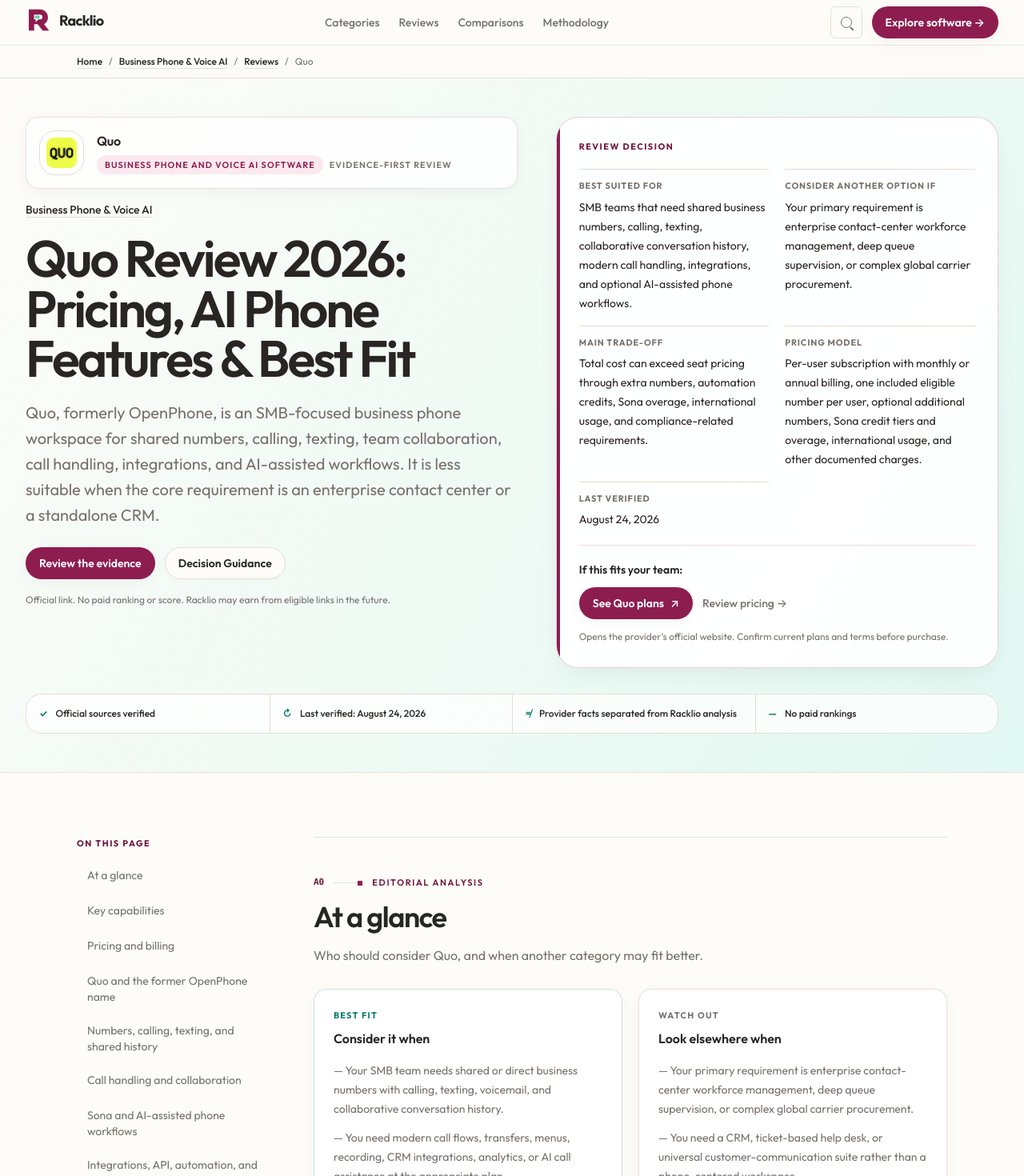
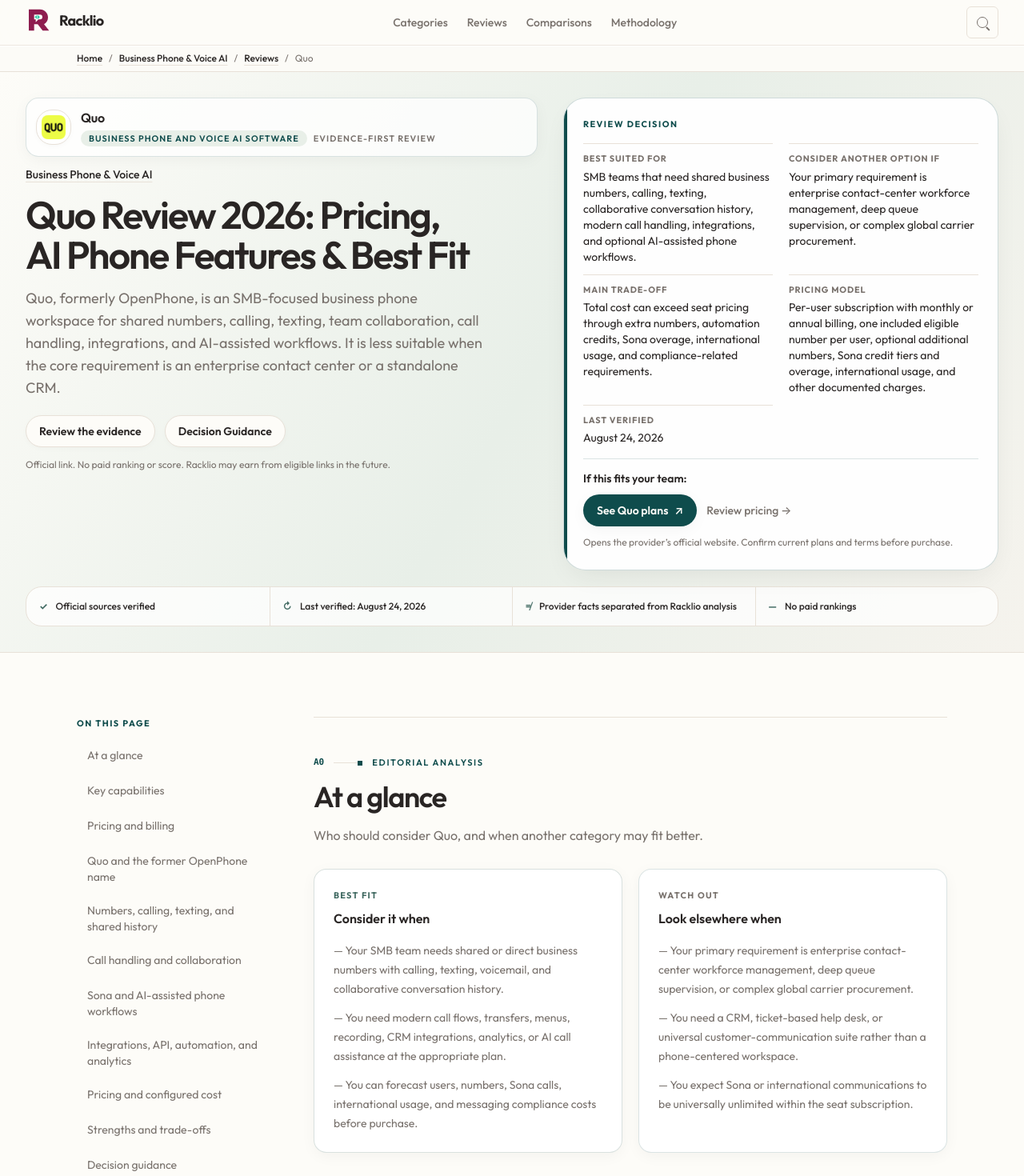
Before and after one commit to shiftorai/Racklio, a React (Vite) app: page /reviews/quo in a window 1280 px wide. Shown: the top 1470 px of the page at 80% size. Built offline with nearby package versions, Linux system fonts and the light colour scheme.

Commit message:
feat: finalize Racklio visual and conversion evolution

```diff
--- a/src/components/commercial/commercial-page-template.tsx
+++ b/src/components/commercial/commercial-page-template.tsx
@@ -193,7 +193,7 @@
         </Container>
       </div>
       <Section
-        className="border-b border-border bg-[linear-gradient(120deg,var(--color-surface),var(--color-mint-subtle))] py-7 sm:py-10 lg:py-12"
+        className="border-b border-border bg-[linear-gradient(120deg,var(--color-surface)_0%,var(--color-surface-mint)_52%,var(--color-surface-soft)_100%)] py-7 sm:py-10 lg:py-12"
         spacing="none"
       >
         <Container>
@@ -233,7 +233,9 @@
                 {data.dek}
               </p>
               <div className="mt-6 flex flex-wrap gap-3">
-                <ButtonLink href="#overview">Review the evidence</ButtonLink>
+                <ButtonLink href="#overview" variant="secondary">
+                  Review the evidence
+                </ButtonLink>
                 <ButtonLink href="#scenarios" variant="secondary">
                   See decision scenarios
                 </ButtonLink>
--- a/src/components/editorial/decision-system.tsx
+++ b/src/components/editorial/decision-system.tsx
@@ -95,7 +95,7 @@
   title?: string;
 }) {
   return (
-    <aside className="primary-decision-card relative min-w-0 overflow-hidden rounded-[1.75rem] border border-brand/20 bg-white/92 p-6 shadow-panel sm:p-7">
+    <aside className="primary-decision-card relative min-w-0 overflow-hidden rounded-[1.75rem] border border-brand/20 bg-white/92 p-5 shadow-panel sm:p-6">
       <div
         aria-hidden="true"
         className="absolute inset-y-0 left-0 w-1 bg-brand"
@@ -103,20 +103,21 @@
       <p className="text-[0.68rem] font-bold tracking-[0.14em] text-accent-strong uppercase">
         {title}
       </p>
-      <dl className="mt-5 grid min-w-0 gap-x-5 gap-y-4 sm:grid-cols-2">
+      <dl className="mt-4 grid min-w-0 gap-x-5 gap-y-3 sm:grid-cols-2">
         {items.map((item) => (
-          <div className="min-w-0 border-t border-border pt-3" key={item.label}>
+          <div
+            className="min-w-0 border-t border-border pt-2.5"
+            key={item.label}
+          >
             <dt className="text-[0.68rem] font-bold tracking-[0.08em] text-muted-foreground uppercase">
               {item.label}
             </dt>
-            <dd className="mt-1.5 break-words text-sm leading-6">
-              {item.text}
-            </dd>
+            <dd className="mt-1 break-words text-sm leading-5">{item.text}</dd>
           </div>
         ))}
       </dl>
       {footer ? (
-        <div className="mt-5 min-w-0 border-t border-brand/15 pt-5">
+        <div className="mt-4 min-w-0 border-t border-brand/15 pt-3.5">
           {footer}
         </div>
       ) : null}
--- a/src/components/editorial/provider-action.tsx
+++ b/src/components/editorial/provider-action.tsx
@@ -25,7 +25,7 @@
     return (
       <div className="min-w-0 max-w-full">
         <p className="text-sm font-semibold">If this fits your team:</p>
-        <div className="mt-3 flex min-w-0 flex-col gap-3 sm:flex-row sm:items-center">
+        <div className="mt-2.5 flex min-w-0 flex-col gap-3 sm:flex-row sm:items-center">
           <ButtonLink
             className="w-full sm:w-auto"
             data-cta-kind="provider-action-early"
@@ -50,7 +50,7 @@
             </Link>
           ) : null}
         </div>
-        <p className="mt-3 break-words text-xs leading-5 text-muted-foreground">
+        <p className="mt-2.5 break-words text-xs leading-5 text-muted-foreground">
           {affiliate
             ? 'Affiliate link. Racklio may earn a commission at no additional cost to you; this does not influence the review.'
             : 'Opens the provider’s official website. Confirm current plans and terms before purchase.'}
--- a/src/components/layout/footer.tsx
+++ b/src/components/layout/footer.tsx
@@ -22,7 +22,7 @@
       className={cn(
         'border-t',
         tone === 'dark'
-          ? 'relative border-white/10 bg-foreground text-white before:absolute before:inset-x-0 before:top-0 before:h-px before:bg-[linear-gradient(90deg,var(--color-mint),var(--color-brand),transparent_85%)]'
+          ? 'relative border-white/10 bg-foreground text-white before:absolute before:inset-x-0 before:top-0 before:h-px before:bg-[linear-gradient(90deg,var(--color-surface-mint),var(--color-accent),transparent_85%)]'
           : 'border-border',
         className,
       )}
--- a/src/components/layout/site-header.tsx
+++ b/src/components/layout/site-header.tsx
@@ -1,5 +1,5 @@
 import { RacklioLogo } from '@/components/brand';
-import { ButtonLink, Container, Link } from '@/components/ui';
+import { Container, Link } from '@/components/ui';
 
 const navigation = [
   ['Categories', '/#categories'],
@@ -50,22 +50,14 @@
             <NavigationLinks />
           </nav>
 
-          <div className="hidden items-center gap-3 lg:flex">
           <Link
             aria-label="Search Racklio"
-              className="inline-flex size-10 items-center justify-center rounded-md border border-border text-muted-foreground hover:text-foreground"
+            className="hidden size-10 items-center justify-center rounded-md border border-border text-muted-foreground hover:text-foreground lg:inline-flex"
             href="/#software-search"
             variant="unstyled"
           >
             <span aria-hidden="true" className="search-icon" />
           </Link>
-            <ButtonLink
-              className="bg-brand hover:bg-accent-hover"
-              href="/#categories"
-            >
-              Explore software →
-            </ButtonLink>
-          </div>
 
           <details className="group relative lg:hidden">
             <summary className="flex min-h-11 cursor-pointer list-none items-center gap-2 rounded-md border border-border bg-surface-raised px-3 text-sm font-semibold marker:content-none">
@@ -83,21 +75,15 @@
               <nav aria-label="Mobile primary" className="grid">
                 <NavigationLinks mobile />
               </nav>
-              <div className="mt-4 grid grid-cols-[2.75rem_1fr] gap-2">
+              <div className="mt-4">
                 <Link
                   aria-label="Search Racklio"
-                  className="inline-flex min-h-11 items-center justify-center rounded-md border border-border"
+                  className="inline-flex size-11 items-center justify-center rounded-md border border-border"
                   href="/#software-search"
                   variant="unstyled"
                 >
                   <span aria-hidden="true" className="search-icon" />
                 </Link>
-                <ButtonLink
-                  className="bg-brand hover:bg-accent-hover"
-                  href="/#categories"
-                >
-                  Explore software
-                </ButtonLink>
               </div>
             </div>
           </details>
--- a/src/components/reviews/software-review-template.tsx
+++ b/src/components/reviews/software-review-template.tsx
@@ -224,7 +224,7 @@
         <Container>
           <nav
             aria-label="Breadcrumb"
-            className="py-3 text-xs text-muted-foreground"
+            className="py-2 text-xs text-muted-foreground"
           >
             <ol className="flex flex-wrap gap-2">
               <li>
@@ -247,20 +247,20 @@
         </Container>
       </div>
       <Section
-        className="border-b border-border bg-[linear-gradient(120deg,var(--color-surface),var(--color-mint-subtle))] py-7 sm:py-10 lg:py-12"
+        className="border-b border-border bg-[linear-gradient(120deg,var(--color-surface)_0%,var(--color-surface-mint)_52%,var(--color-surface-soft)_100%)] py-5 sm:py-7 lg:py-8"
         spacing="none"
       >
         <Container className="min-w-0 max-w-full">
-          <div className="grid min-w-0 max-w-full items-start gap-7 lg:grid-cols-[minmax(0,1fr)_minmax(23rem,0.9fr)] lg:gap-12">
+          <div className="grid min-w-0 max-w-full items-start gap-5 lg:grid-cols-[minmax(0,1fr)_minmax(20rem,0.85fr)] lg:gap-8">
             <div className="min-w-0 max-w-full">
-              <div className="flex min-w-0 items-center gap-3 rounded-2xl border border-brand/15 bg-white/75 p-3 shadow-card sm:gap-4 sm:p-4">
-                <ProductLogo loading="eager" name={data.name} size="lg" />
+              <div className="flex min-w-0 items-center gap-2.5 rounded-2xl border border-brand/15 bg-white/75 p-2.5 shadow-card sm:gap-3 sm:p-3">
+                <ProductLogo loading="eager" name={data.name} size="md" />
                 <div className="min-w-0">
                   <p className="font-semibold tracking-[-0.02em]">
                     {data.name}
                   </p>
-                  <div className="mt-1.5 flex flex-wrap items-center gap-2 text-[0.68rem] font-semibold tracking-[0.1em] uppercase">
-                    <span className="rounded-full bg-accent-subtle px-2.5 py-1 text-brand">
+                  <div className="mt-1 flex flex-wrap items-center gap-2 text-[0.68rem] font-semibold tracking-[0.1em] uppercase">
+                    <span className="rounded-full bg-accent-subtle px-2.5 py-0.5 text-brand">
                       {data.category}
                     </span>
                     <span className="text-muted-foreground">
@@ -272,7 +272,7 @@
               {data.categoryLinks?.length ? (
                 <nav
                   aria-label="Related software categories"
-                  className="mt-4 flex flex-wrap gap-x-5 gap-y-2 text-sm"
+                  className="mt-3 flex flex-wrap gap-x-4 gap-y-1.5 text-sm"
                 >
                   {data.categoryLinks.map((category) => (
                     <Link href={category.href} key={category.href}>
@@ -281,13 +281,13 @@
                   ))}
                 </nav>
               ) : null}
-              <h1 className="mt-5 max-w-4xl break-words text-4xl leading-[1.02] font-semibold tracking-[-0.045em] sm:text-[clamp(3.25rem,5vw,4.75rem)] sm:leading-[0.98]">
+              <h1 className="mt-4 max-w-3xl break-words text-[clamp(2.25rem,9vw,2.75rem)] leading-[1.05] font-semibold tracking-[-0.04em] sm:text-[clamp(2.625rem,3.75vw,3.5rem)] sm:leading-[1.03]">
                 {data.headline}
               </h1>
-              <p className="mt-5 max-w-2xl break-words text-lg leading-8 text-muted-foreground sm:text-xl">
+              <p className="mt-4 max-w-xl break-words text-base leading-7 text-muted-foreground sm:text-lg sm:leading-7">
                 {data.dek}
               </p>
-              <div className="mt-6 flex flex-wrap gap-3">
+              <div className="mt-5 flex flex-wrap gap-3">
                 {usesAffiliateLink ? (
                   <ButtonLink
                     href={commercialUrl}
@@ -297,13 +297,15 @@
                     Visit {data.name}
                   </ButtonLink>
                 ) : (
-                  <ButtonLink href="#overview">Review the evidence</ButtonLink>
+                  <ButtonLink href="#overview" variant="secondary">
+                    Review the evidence
+                  </ButtonLink>
                 )}
                 <ButtonLink href="#decision" variant="secondary">
                   Decision Guidance
                 </ButtonLink>
               </div>
-              <p className="mt-4 break-words text-xs leading-5 text-muted-foreground">
+              <p className="mt-3 break-words text-xs leading-5 text-muted-foreground">
                 {usesAffiliateLink
                   ? 'Affiliate disclosure: Racklio may earn a commission if you use this commercial link, at no additional cost to you. Affiliate status does not influence this review.'
                   : 'Official link. No paid ranking or score. Racklio may earn from eligible links in the future.'}
@@ -324,7 +326,7 @@
               title="Review decision"
             />
           </div>
-          <div className="mt-8">
+          <div className="mt-5">
             <VerificationStrip date={verificationDate} />
           </div>
         </Container>
@@ -365,7 +367,7 @@
             <aside className="min-w-0 max-w-full">
               <SectionNavigation items={toc} label="Review sections" />
             </aside>
-            <article className="min-w-0 max-w-full space-y-9 sm:space-y-10">
+            <article className="min-w-0 max-w-full space-y-8 sm:space-y-9">
               <ReviewSection
                 code="A0"
                 id="overview"
--- a/src/styles/globals.css
+++ b/src/styles/globals.css
@@ -15,38 +15,37 @@
 :root {
   color-scheme: light;
 
-  --ds-brand-primary: #8e1d4f;
-  --ds-brand-primary-hover: #6f143c;
-  --ds-brand-primary-surface: #fbe9ef;
-  --ds-evidence-accent: #2ecaa6;
+  --ds-brand-primary: #0f4c4c;
+  --ds-brand-primary-hover: #0b3f3f;
+  --ds-brand-primary-surface: #e8efe8;
+  --ds-evidence-accent: #5f857c;
   --ds-canvas: #fdfcf8;
   --ds-ink: #292524;
   --ds-surface: var(--ds-canvas);
   --ds-surface-raised: #ffffff;
   --ds-foreground: var(--ds-ink);
-  --ds-muted: #f3f0ea;
+  --ds-muted: #f4f1eb;
   --ds-muted-foreground: #78716c;
-  --ds-border: #e5dfd6;
+  --ds-border: #e8e1d8;
   --ds-navy-muted: #b9b6ae;
-  --ds-accent: var(--ds-brand-primary);
-  --ds-accent-hover: var(--ds-brand-primary-hover);
-  --ds-accent-strong: var(--ds-brand-primary-hover);
-  --ds-accent-foreground: #ffffff;
-  --ds-accent-subtle: var(--ds-brand-primary-surface);
+  --ds-accent: #0f4c4c;
+  --ds-accent-hover: #0b3f3f;
+  --ds-accent-strong: #0f4c4c;
+  --ds-accent-foreground: #fdfcf8;
+  --ds-accent-subtle: #e8efe8;
   --ds-brand: var(--ds-brand-primary);
   --ds-mint: var(--ds-evidence-accent);
-  --ds-mint-hover: #25b894;
-  --ds-mint-deep: #087d67;
-  --ds-mint-subtle: #e2f8f2;
-  --ds-coral: #ef7c68;
-  --ds-danger: #dc2626;
-  --ds-danger-hover: #b91c1c;
-  --ds-danger-foreground: #ffffff;
-  --ds-success: #157347;
-  --ds-success-subtle: #dcfce7;
-  --ds-surface-soft: #efedf4;
+  --ds-mint-hover: #4c756c;
+  --ds-mint-deep: #416a62;
+  --ds-mint-subtle: #e8efe8;
+  --ds-danger: #0f4c4c;
+  --ds-danger-hover: #0b3f3f;
+  --ds-danger-foreground: #fdfcf8;
+  --ds-success: #416a62;
+  --ds-success-subtle: #e8efe8;
+  --ds-surface-soft: #f5f3ed;
   --ds-surface-mint: #e8efe8;
-  --ds-surface-peach: #fff0ed;
+  --ds-surface-neutral: #f5f3ed;
 }
 
 @theme inline {
@@ -68,7 +67,6 @@
   --color-mint-hover: var(--ds-mint-hover);
   --color-mint-deep: var(--ds-mint-deep);
   --color-mint-subtle: var(--ds-mint-subtle);
-  --color-coral: var(--ds-coral);
   --color-danger: var(--ds-danger);
   --color-danger-hover: var(--ds-danger-hover);
   --color-danger-foreground: var(--ds-danger-foreground);
@@ -76,7 +74,7 @@
   --color-success-subtle: var(--ds-success-subtle);
   --color-surface-soft: var(--ds-surface-soft);
   --color-surface-mint: var(--ds-surface-mint);
-  --color-surface-peach: var(--ds-surface-peach);
+  --color-surface-neutral: var(--ds-surface-neutral);
 
   /* Typography */
   --font-sans:
@@ -139,7 +137,12 @@
     min-width: 0;
     min-height: 100dvh;
     margin: 0;
-    background: var(--color-surface);
+    background-color: var(--color-surface);
+    background-image: radial-gradient(
+      rgb(41 37 36 / 0.035) 0.5px,
+      transparent 0.7px
+    );
+    background-size: 10px 10px;
     color: var(--color-foreground);
     font-family: var(--font-sans);
   }
@@ -162,6 +165,7 @@
   :focus-visible {
     outline: 2px solid var(--color-accent);
     outline-offset: 3px;
+    box-shadow: 0 0 0 4px rgb(253 252 248 / 0.95);
   }
 
   ::selection {
@@ -213,10 +217,10 @@
 
   .reveal {
     opacity: 0;
-    translate: 0 1rem;
+    translate: 0 1.875rem;
     transition:
-      opacity 650ms ease,
-      translate 650ms ease;
+      opacity 800ms ease,
+      translate 800ms ease;
   }
 
   .reveal-visible {
@@ -251,6 +255,7 @@
   }
 
   .homepage-hero {
+    isolation: isolate;
     background:
       radial-gradient(
         circle at 82% 18%,
@@ -259,15 +264,30 @@
       ),
       radial-gradient(
         circle at 10% 92%,
-        rgb(239 237 244 / 0.94),
+        rgb(232 239 232 / 0.64),
         transparent 29rem
       ),
       radial-gradient(
         circle at 74% 82%,
-        rgb(255 183 178 / 0.18),
+        rgb(15 76 76 / 0.06),
         transparent 21rem
       ),
       linear-gradient(118deg, #fdfcf8 0%, #fdfcf8 48%, #f7f5f0 100%);
+  }
+
+  .homepage-hero::before {
+    position: absolute;
+    top: 7%;
+    right: 7%;
+    z-index: 0;
+    width: 14rem;
+    height: 14rem;
+    border-radius: 9999px;
+    background: rgb(232 239 232 / 0.52);
+    content: '';
+    filter: blur(14px);
+    pointer-events: none;
+    animation: hero-blob-drift 6s ease-in-out infinite;
   }
 
   .homepage-hero::after {
@@ -290,8 +310,8 @@
 
   .hero-grid {
     background-image:
-      linear-gradient(rgb(142 29 79 / 0.04) 1px, transparent 1px),
-      linear-gradient(90deg, rgb(142 29 79 / 0.04) 1px, transparent 1px);
+      linear-gradient(rgb(15 76 76 / 0.05) 1px, transparent 1px),
+      linear-gradient(90deg, rgb(15 76 76 / 0.05) 1px, transparent 1px);
     background-position: center;
     background-size: 42px 42px;
     mask-image: linear-gradient(
@@ -313,12 +333,7 @@
   }
 
   .racklio-vs-badge {
-    background: linear-gradient(
-      135deg,
-      var(--color-brand) 22%,
-      #a82861 58%,
-      var(--color-mint) 160%
-    );
+    background: var(--color-foreground);
     transition:
       translate 180ms ease,
       box-shadow 180ms ease;
@@ -362,7 +377,7 @@
   }
 
   .hero-comparison-tabs button.is-selected {
-    border-color: rgb(142 29 79 / 0.18);
+    border-color: rgb(15 76 76 / 0.2);
     background: var(--color-accent-subtle);
     color: var(--color-accent-strong);
   }
@@ -376,7 +391,7 @@
     inset: 1rem 0 0.55rem;
     z-index: -1;
     border-radius: 2rem;
-    background: rgb(255 183 178 / 0.25);
+    background: rgb(232 239 232 / 0.8);
     content: '';
     rotate: -1.25deg;
   }
@@ -402,7 +417,7 @@
     min-height: 2.5rem;
     align-items: center;
     gap: 0.4rem;
-    border: 1px solid rgb(142 29 79 / 0.14);
+    border: 1px solid rgb(15 76 76 / 0.14);
     border-radius: 9999px;
     background: color-mix(
       in srgb,
@@ -421,7 +436,7 @@
 
   .hero-intent-chip:hover {
     translate: 0 -1px;
-    border-color: rgb(142 29 79 / 0.25);
+    border-color: rgb(15 76 76 / 0.28);
     background: color-mix(
       in srgb,
       var(--color-accent-subtle) 68%,
@@ -448,13 +463,13 @@
   .comparison-card-v2:hover,
   .standard-content-card:hover {
     translate: 0 -0.2rem;
-    border-color: rgb(142 29 79 / 0.28);
+    border-color: rgb(15 76 76 / 0.28);
     box-shadow: var(--shadow-panel);
   }
 
   .comparison-card-v2:hover .racklio-vs-badge {
     translate: 0 -0.12rem;
-    box-shadow: 0 10px 25px rgb(142 29 79 / 0.2);
+    box-shadow: 0 10px 25px rgb(15 76 76 / 0.16);
   }
 
   .category-territory:hover {
@@ -470,7 +485,7 @@
   }
 
   .decision-filter.is-selected {
-    border-color: rgb(142 29 79 / 0.45);
+    border-color: rgb(15 76 76 / 0.45);
     background: var(--color-accent-subtle);
     color: var(--color-accent-strong);
     box-shadow: inset 3px 0 0 var(--color-brand);
@@ -512,7 +527,7 @@
     right: -7rem;
     width: 22rem;
     height: 22rem;
-    border: 4rem solid rgb(46 202 166 / 0.11);
+    border: 4rem solid rgb(15 76 76 / 0.1);
     border-radius: 9999px;
     content: '';
   }
@@ -520,7 +535,7 @@
   .dot-field {
     background-image: radial-gradient(
       circle,
-      rgb(142 29 79 / 0.2) 1px,
+      rgb(15 76 76 / 0.16) 1px,
       transparent 1px
     );
     background-size: 18px 18px;
@@ -553,6 +568,16 @@
   }
 }
 
+@keyframes hero-blob-drift {
+  0%,
+  100% {
+    translate: 0 0;
+  }
+  50% {
+    translate: -0.75rem 0.6rem;
+  }
+}
+
 @keyframes hero-progress {
   from {
     scale: 0 1;
@@ -572,7 +597,7 @@
   }
   84% {
     box-shadow:
-      0 0 0 7px rgb(142 29 79 / 0.1),
+      0 0 0 7px rgb(15 76 76 / 0.12),
       var(--shadow-card);
   }
 }
```
Also changed, not shown: src/components/comparisons/software-comparison-template.tsx (+5 -2 lines), src/pages/home.tsx (+2 -9 lines). Lines whose indentation alone changed are shown as unchanged.
